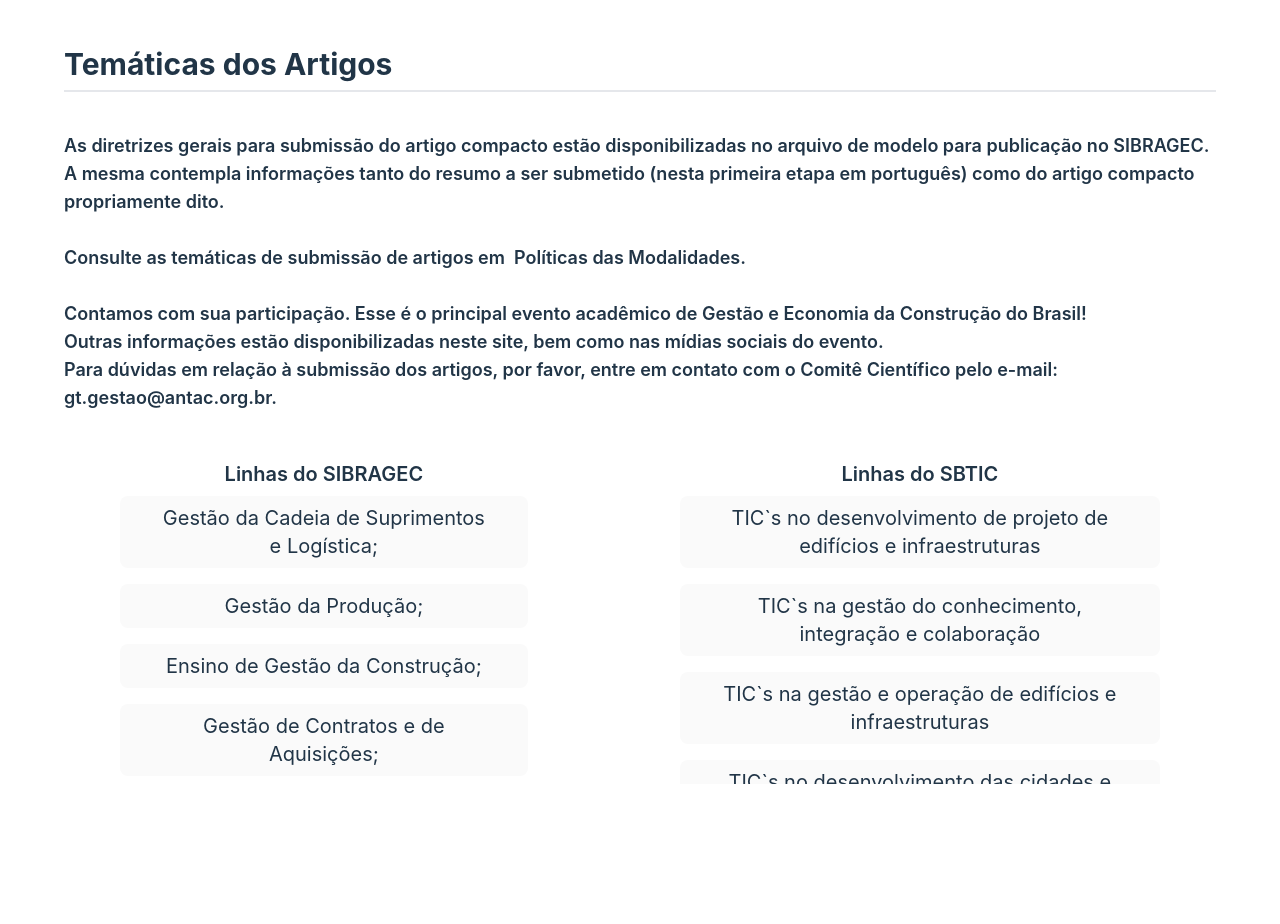
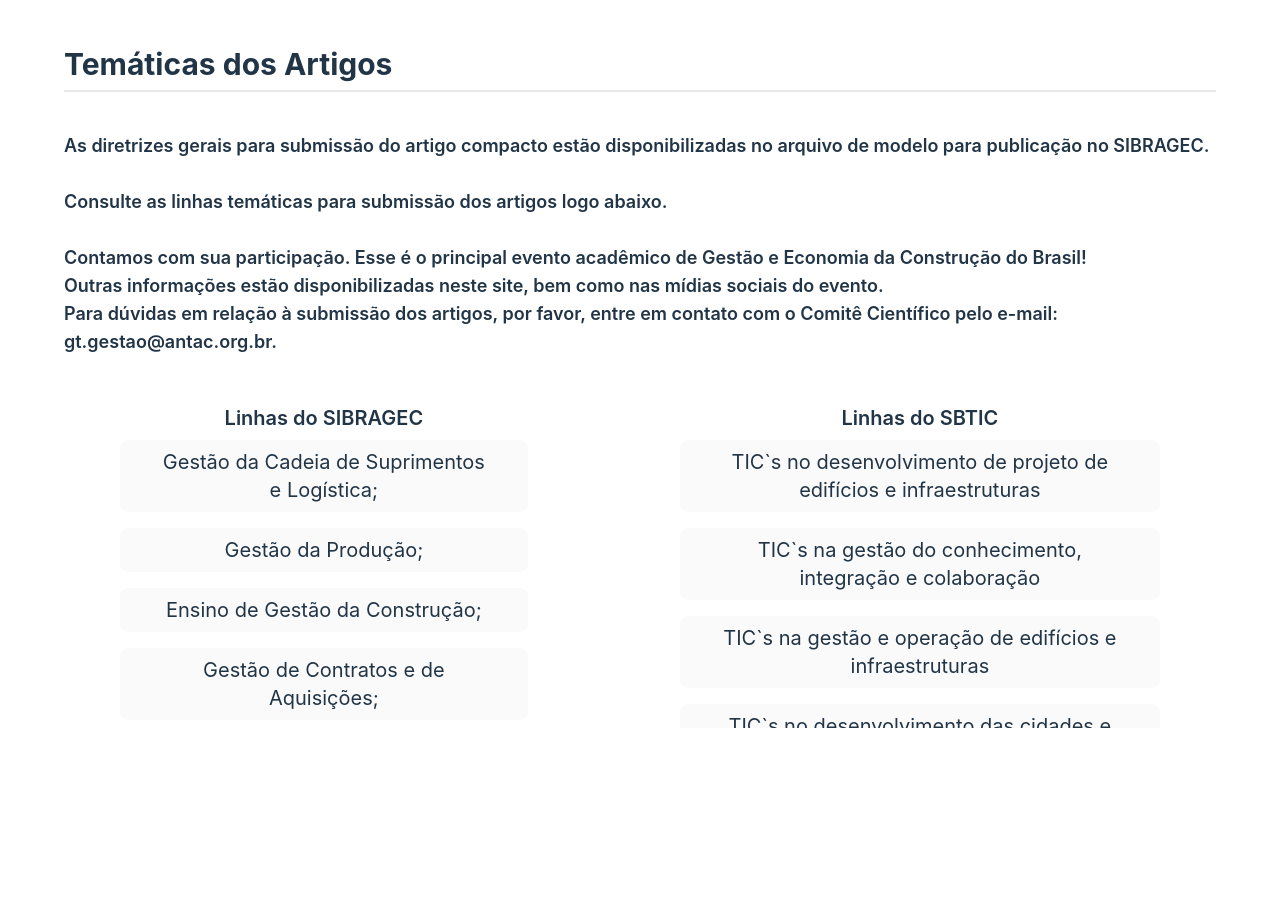
Before and after one commit to softeam-org/sibragecsbtic-web, a React (Vite) app: page /submissao in a window 1280 px wide. Shown: the part 1100-2024 px from the top of the page. Built offline with nearby package versions, Linux system fonts and the light colour scheme; what tailwind-nord would draw is missing.

Commit message:
modifica texto da `Temática dos Artigos`

```diff
--- a/src/container/Submissao.jsx
+++ b/src/container/Submissao.jsx
@@ -44,14 +44,10 @@
         <div>
           <p className="text-nord-0 text-lg font-semibold w-full">
             As diretrizes gerais para submissão do artigo compacto estão
-            disponibilizadas no arquivo de modelo para publicação no SIBRAGEC. A
-            mesma contempla informações tanto do resumo a ser submetido (nesta
-            primeira etapa em português) como do artigo compacto propriamente
-            dito.
+            disponibilizadas no arquivo de modelo para publicação no SIBRAGEC.
             <br />
             <br />
-            Consulte as temáticas de submissão de artigos em {" "}
-            <Link to="">Políticas das Modalidades.</Link>
+            Consulte as linhas temáticas para submissão dos artigos logo abaixo.
             <br />
             <br />
             Contamos com sua participação. Esse é o principal evento acadêmico
```
